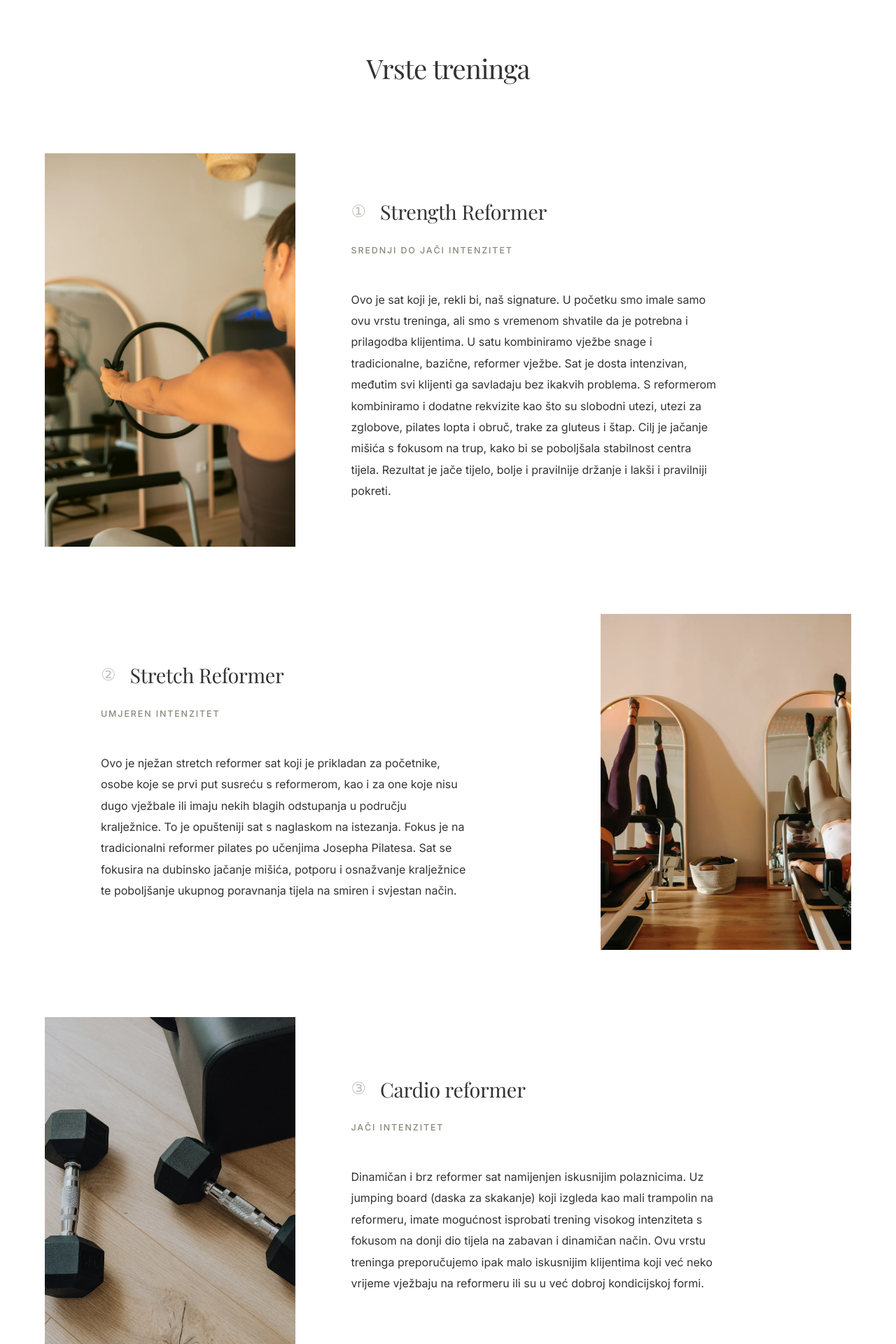
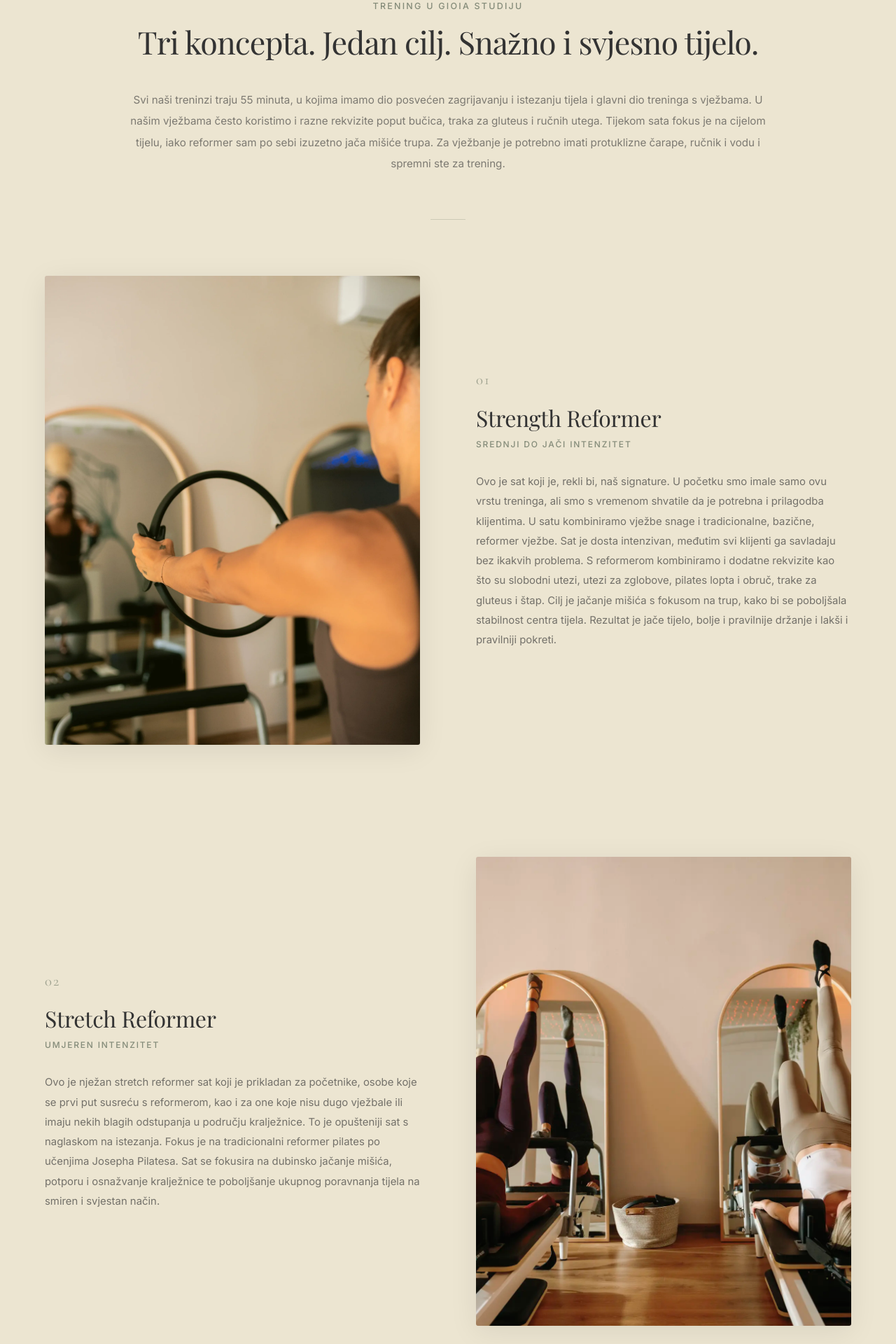
Before and after one commit to mateorumac/gioia-web, a React (Vite) app: page /en in a window 1280 px wide. Shown: the part 3240-5160 px from the top of the page at 70% size. Built offline with nearby package versions, Linux system fonts and the light colour scheme.

Commit message:
redesigned classes fully

```diff
--- a/src/components/ClassesSection.jsx
+++ b/src/components/ClassesSection.jsx
@@ -77,79 +77,106 @@ function ClassesSection() {
         </div>
       </div>
 
-      <div className="classes-container" id="treninzi">
-        <div className="class-types-editorial">
-          <h3 className="section-subtitle">Vrste treninga</h3>
+      <div className="training-types-section" id="treninzi">
+        <div className="training-types-container">
+          <div className="training-intro">
+            <p className="training-intro__eyebrow">Trening u Gioia studiju</p>
+            <h3 className="training-intro__title">
+              {t("classes.trainingTitle", "Tri koncepta. Jedan cilj. Snažno i svjesno tijelo.")}
+            </h3>
+            <p className="training-intro__text">
+              Svi naši treninzi traju 55 minuta, u kojima imamo dio posvećen
+              zagrijavanju i istezanju tijela i glavni dio treninga s vježbama. U
+              našim vježbama često koristimo i razne rekvizite poput bučica, traka
+              za gluteus i ručnih utega. Tijekom sata fokus je na cijelom tijelu,
+              iako reformer sam po sebi izuzetno jača mišiće trupa. Za vježbanje je
+              potrebno imati protuklizne čarape, ručnik i vodu i spremni ste za
+              trening.
+            </p>
+          </div>
+          <div className="training-intro__separator" />
+        </div>
 
-          <article className="class-card-editorial">
-            <div className="class-card-image-wrapper">
+        {/* Block 1 — Strength Reformer: image left, text right */}
+        <article className="training-block">
+          <div className="training-block__image">
             <img
               src={individualTrainingImage}
               alt="Strength Reformer trening"
-                className="class-card-image"
               loading="lazy"
             />
           </div>
-            <div className="class-card-content">
-              <div className="class-card-header-editorial">
-                <span className="class-icon-editorial">①</span>
-                <h4>Strength Reformer</h4>
-              </div>
-              <p className="class-card-intensity">srednji do jači intenzitet</p>
-              <p className="class-card-desc">
-                Ovo je sat koji je, rekli bi, naš signature. U početku smo imale samo ovu vrstu treninga, ali smo s vremenom shvatile da je potrebna i prilagodba klijentima. U satu kombiniramo vježbe snage i tradicionalne, bazične, reformer vježbe. Sat je dosta intenzivan, međutim svi klijenti ga savladaju bez ikakvih problema. S reformerom kombiniramo i dodatne rekvizite kao što su slobodni utezi, utezi za zglobove, pilates lopta i obruč, trake za gluteus i štap. Cilj je jačanje mišića s fokusom na trup, kako bi se poboljšala stabilnost centra tijela. Rezultat je jače tijelo, bolje i pravilnije držanje i lakši i pravilniji pokreti.
+          <div className="training-block__content">
+            <span className="training-block__num">01</span>
+            <h4 className="training-block__name">Strength Reformer</h4>
+            <p className="training-block__intensity">srednji do jači intenzitet</p>
+            <p className="training-block__desc">
+              Ovo je sat koji je, rekli bi, naš signature. U početku smo imale
+              samo ovu vrstu treninga, ali smo s vremenom shvatile da je potrebna
+              i prilagodba klijentima. U satu kombiniramo vježbe snage i
+              tradicionalne, bazične, reformer vježbe. Sat je dosta intenzivan,
+              međutim svi klijenti ga savladaju bez ikakvih problema. S reformerom
+              kombiniramo i dodatne rekvizite kao što su slobodni utezi, utezi za
+              zglobove, pilates lopta i obruč, trake za gluteus i štap. Cilj je
+              jačanje mišića s fokusom na trup, kako bi se poboljšala stabilnost
+              centra tijela. Rezultat je jače tijelo, bolje i pravilnije držanje i
+              lakši i pravilniji pokreti.
             </p>
           </div>
         </article>
 
-          <article className="class-card-editorial reverse">
-            <div className="class-card-content">
-              <div className="class-card-header-editorial">
-                <span className="class-icon-editorial">②</span>
-                <h4>Stretch Reformer</h4>
-              </div>
-              <p className="class-card-intensity">umjeren intenzitet</p>
-              <p className="class-card-desc">
-                Ovo je nježan stretch reformer sat koji je prikladan za početnike, osobe koje se prvi put susreću s reformerom, kao i za one koje nisu dugo vježbale ili imaju nekih blagih odstupanja u području kralježnice. To je opušteniji sat s naglaskom na istezanja. Fokus je na tradicionalni reformer pilates po učenjima Josepha Pilatesa. Sat se fokusira na dubinsko jačanje mišića, potporu i osnažvanje kralježnice te poboljšanje ukupnog poravnanja tijela na smiren i svjestan način.
-              </p>
-            </div>
-            <div className="class-card-image-wrapper">
+        {/* Block 2 — Stretch Reformer: text left, image right */}
+        <article className="training-block training-block--reverse">
+          <div className="training-block__image">
             <img
               src={groupTrainingImage}
               alt="Stretch Reformer trening"
-                className="class-card-image"
               loading="lazy"
             />
           </div>
-          </article>
-
-          <article className="class-card-editorial">
-            <div className="class-card-image-wrapper">
-              <img
-                src={bookingSidebar1}
-                alt="Cardio Reformer trening"
-                className="class-card-image"
-                loading="lazy"
-              />
-            </div>
-            <div className="class-card-content">
-              <div className="class-card-header-editorial">
-                <span className="class-icon-editorial">③</span>
-                <h4>Cardio reformer</h4>
-              </div>
-              <p className="class-card-intensity">jači intenzitet</p>
-              <p className="class-card-desc">
-                Dinamičan i brz reformer sat namijenjen iskusnijim polaznicima. Uz jumping board (daska za skakanje) koji izgleda kao mali trampolin na reformeru, imate mogućnost isprobati trening visokog intenziteta s fokusom na donji dio tijela na zabavan i dinamičan način. Ovu vrstu treninga preporučujemo ipak malo iskusnijim klijentima koji već neko vrijeme vježbaju na reformeru ili su u već dobroj kondicijskoj formi.
+          <div className="training-block__content">
+            <span className="training-block__num">02</span>
+            <h4 className="training-block__name">Stretch Reformer</h4>
+            <p className="training-block__intensity">umjeren intenzitet</p>
+            <p className="training-block__desc">
+              Ovo je nježan stretch reformer sat koji je prikladan za početnike,
+              osobe koje se prvi put susreću s reformerom, kao i za one koje nisu
+              dugo vježbale ili imaju nekih blagih odstupanja u području
+              kralježnice. To je opušteniji sat s naglaskom na istezanja. Fokus je
+              na tradicionalni reformer pilates po učenjima Josepha Pilatesa. Sat
+              se fokusira na dubinsko jačanje mišića, potporu i osnažvanje
+              kralježnice te poboljšanje ukupnog poravnanja tijela na smiren i
+              svjestan način.
             </p>
           </div>
         </article>
 
-          <div className="class-types-footer">
-            <p>
-              Svi naši treninzi traju 55 minuta, u kojima imamo dio posvećen zagrijavanju i istezanju tijela i glavni dio treninga s vježbama. U našim vježbama često koristimo i razne rekvizite poput bučica, traka za gluteus i ručnih utega. Tijekom sata fokus je na cijelom tijelu, iako reformer sam po sebi izuzetno jača mišiće trupa. Za vježbanje je potrebno imati protuklizne čarape, ručnik i vodu i spremni ste za trening.
+        {/* Block 3 — Cardio Reformer: image left, text right */}
+        <article className="training-block">
+          <div className="training-block__image">
+            <img
+              src={bookingSidebar1}
+              alt="Cardio Reformer trening"
+              loading="lazy"
+            />
+          </div>
+          <div className="training-block__content">
+            <span className="training-block__num">03</span>
+            <h4 className="training-block__name">Cardio Reformer</h4>
+            <p className="training-block__intensity">jači intenzitet</p>
+            <p className="training-block__desc">
+              Dinamičan i brz reformer sat namijenjen iskusnijim polaznicima. Uz
+              jumping board (daska za skakanje) koji izgleda kao mali trampolin na
+              reformeru, imate mogućnost isprobati trening visokog intenziteta s
+              fokusom na donji dio tijela na zabavan i dinamičan način. Ovu vrstu
+              treninga preporučujemo ipak malo iskusnijim klijentima koji već neko
+              vrijeme vježbaju na reformeru ili su u već dobroj kondicijskoj formi.
             </p>
           </div>
+        </article>
       </div>
+
+      <div className="classes-container">
 
         <div className="pricing-editorial">
           <h3 className="section-subtitle">Cjenik</h3>
--- a/src/styles/ClassesSection.css
+++ b/src/styles/ClassesSection.css
@@ -143,110 +143,149 @@
   text-align: left;
 }
 
-/* ── Class types — editorial grid ── */
-.class-types-editorial {
-  padding: 10rem 0 8rem;
-  display: flex;
-  flex-direction: column;
-  gap: 6rem;
-  max-width: 1200px;
+/* ═══════════════════════════════════════════
+   TRAINING TYPES — Editorial blocks
+   ═══════════════════════════════════════════ */
+.training-types-section {
+  background: var(--color-beige);
+}
+
+/* ── Intro ── */
+.training-types-container {
+  max-width: 1400px;
+  margin: 0 auto;
+  padding: 8rem 4rem 0;
+}
+
+.training-intro {
+  text-align: center;
+  max-width: 920px;
   margin: 0 auto;
 }
 
-.class-card-editorial {
-  display: grid;
-  grid-template-columns: 0.45fr 1fr;
-  gap: 0;
-  min-height: 480px;
-  background: transparent;
-  overflow: hidden;
+.training-intro__eyebrow {
+  font-family: var(--font-inter);
+  font-size: 0.78rem;
+  font-weight: 500;
+  letter-spacing: 0.18em;
+  text-transform: uppercase;
+  color: var(--color-sage);
+  margin: 0 0 1rem;
 }
 
-.class-card-editorial.reverse {
-  grid-template-columns: 1fr 0.45fr;
+.training-intro__title {
+  font-family: var(--font-playfair);
+  font-size: clamp(2rem, 3.5vw, 2.8rem);
+  font-weight: 400;
+  letter-spacing: -0.02em;
+  color: var(--color-text);
+  margin: 0 0 2.5rem;
+  line-height: 1.25;
 }
 
-.class-card-image-wrapper {
-  width: 100%;
-  height: 100%;
-  overflow: hidden;
+.training-intro__text {
+  font-family: var(--font-inter);
+  font-size: 0.95rem;
+  line-height: 2;
+  color: var(--color-text);
+  opacity: 0.6;
+  margin: 0;
 }
 
-.class-card-image {
+.training-intro__separator {
+  width: 50px;
+  height: 1px;
+  background: var(--color-sage);
+  opacity: 0.3;
+  margin: 4rem auto 0;
+}
+
+/* ═══ Training blocks — unified system ═══ */
+.training-block {
+  display: grid;
+  grid-template-columns: 1fr 1fr;
+  gap: 5rem;
+  max-width: 1300px;
+  margin: 0 auto;
+  padding: 5rem 4rem;
+  align-items: center;
+}
+
+/* Reverse: content first in DOM order via CSS */
+.training-block--reverse {
+  direction: rtl;
+}
+
+.training-block--reverse > * {
+  direction: ltr;
+}
+
+/* Image */
+.training-block__image {
+  overflow: hidden;
+  border-radius: 3px;
+  box-shadow: 0 8px 40px rgba(0, 0, 0, 0.08);
+}
+
+.training-block__image img {
   width: 100%;
-  height: 100%;
+  display: block;
+  aspect-ratio: 4 / 5;
   object-fit: cover;
   transition: transform 0.8s ease;
 }
 
-.class-card-image-wrapper:hover .class-card-image {
+.training-block__image:hover img {
   transform: scale(1.03);
 }
 
-.class-card-content {
-  padding: 4rem 5rem;
+/* Content */
+.training-block__content {
   display: flex;
   flex-direction: column;
-  justify-content: center;
 }
 
-.class-card-header-editorial {
-  display: flex;
-  align-items: center;
-  gap: 1.25rem;
-  margin-bottom: 1rem;
+.training-block__num {
+  font-family: var(--font-cormorant);
+  font-size: 1.3rem;
+  font-weight: 400;
+  letter-spacing: 0.1em;
+  color: var(--color-sage);
+  opacity: 0.75;
+  margin-bottom: 1.2rem;
 }
 
-.class-icon-editorial {
-  font-family: var(--font-cormorant);
-  font-size: 1.5rem;
-  font-weight: 300;
-  color: var(--color-sage);
-  opacity: 0.5;
+.training-block__name {
+  font-family: var(--font-playfair);
+  font-size: clamp(1.6rem, 2.5vw, 2.1rem);
+  font-weight: 400;
+  letter-spacing: -0.01em;
+  color: var(--color-text);
+  margin: 0 0 0.6rem;
 }
 
-.class-card-header-editorial h4 {
-  font-family: var(--font-playfair);
-  font-size: 1.8rem;
-  font-weight: 400;
-  margin: 0;
-  color: var(--color-text);
-  letter-spacing: -0.01em;
-}
-
-.class-card-intensity {
+.training-block__intensity {
   font-family: var(--font-inter);
-  font-size: 0.78rem;
+  font-size: 0.75rem;
   font-weight: 500;
   text-transform: uppercase;
   letter-spacing: 0.15em;
   color: var(--color-sage);
-  margin-bottom: 2rem;
+  margin: 0 0 2rem;
 }
 
-.class-card-desc {
+.training-block__desc {
   font-family: var(--font-inter);
-  font-size: 1rem;
+  font-size: 0.93rem;
   line-height: 1.9;
-  margin-bottom: 0;
   color: var(--color-text);
-  max-width: 52ch;
+  opacity: 0.65;
+  margin: 0;
 }
 
-.class-types-footer {
-  max-width: 800px;
-  margin: 0 auto;
-  padding: 3rem 0 0;
-  border-top: 1px solid rgba(132, 139, 121, 0.12);
-}
-
-.class-types-footer p {
-  font-family: var(--font-inter);
-  font-size: 0.95rem;
-  line-height: 1.9;
-  color: var(--color-text);
-  text-align: center;
-  opacity: 0.75;
+/* Last block: extra bottom padding before pricing */
+.training-block:last-of-type {
+  padding-bottom: 7rem;
 }
 
 /* ── Pricing — clean table ── */
@@ -483,12 +522,13 @@
     padding: 2rem 2.2rem;
   }
 
-  .class-types-editorial {
-    padding: 8rem 3rem 6rem;
+  .training-types-container {
+    padding: 6rem 3rem 0;
   }
 
-  .class-card-content {
-    padding: 3rem 3.5rem;
+  .training-block {
+    padding: 4rem 3rem;
+    gap: 4rem;
   }
 
   .pricing-editorial {
@@ -518,30 +558,31 @@
     padding: 2rem;
   }
 
-  /* 2-col: hide right divider on even items */
   .for-who-column:nth-child(2)::after {
     display: none;
   }
 
-  /* Horizontal dividers on first row */
   .for-who-column:nth-child(1),
   .for-who-column:nth-child(2) {
     border-bottom: 1px solid rgba(236, 229, 209, 0.12);
   }
 
-  .class-types-editorial {
-    padding: 6rem 2rem 5rem;
-    gap: 4rem;
+  .training-types-container {
+    padding: 5rem 2rem 0;
   }
 
-  .class-card-editorial,
-  .class-card-editorial.reverse {
+  .training-block {
     grid-template-columns: 1fr;
-    min-height: auto;
+    gap: 2.5rem;
+    padding: 3.5rem 2rem;
   }
 
-  .class-card-content {
-    padding: 3rem 2rem;
+  .training-block--reverse {
+    direction: ltr;
+  }
+
+  .training-block__image img {
+    aspect-ratio: 3 / 2;
   }
 
   .pricing-editorial {
@@ -615,21 +656,13 @@
     border-bottom: none;
   }
 
-  .class-types-editorial {
-    padding: 5rem 1.5rem 4rem;
-    gap: 3rem;
+  .training-types-container {
+    padding: 4rem 1.5rem 0;
   }
 
-  .class-card-content {
-    padding: 2.5rem 1.5rem;
-  }
-
-  .class-icon-editorial {
-    font-size: 1.2rem;
-  }
-
-  .class-card-header-editorial h4 {
-    font-size: 1.5rem;
+  .training-block {
+    padding: 3rem 1.5rem;
+    gap: 2rem;
   }
 
   .pricing-editorial {
@@ -660,8 +693,12 @@
     padding: 3.5rem 1.25rem;
   }
 
-  .class-types-editorial {
-    padding: 4rem 1.25rem 3rem;
+  .training-types-container {
+    padding: 3.5rem 1.25rem 0;
+  }
+
+  .training-block {
+    padding: 2.5rem 1.25rem;
   }
 
   .pricing-editorial {
```
Lines whose indentation alone changed are shown as unchanged.
